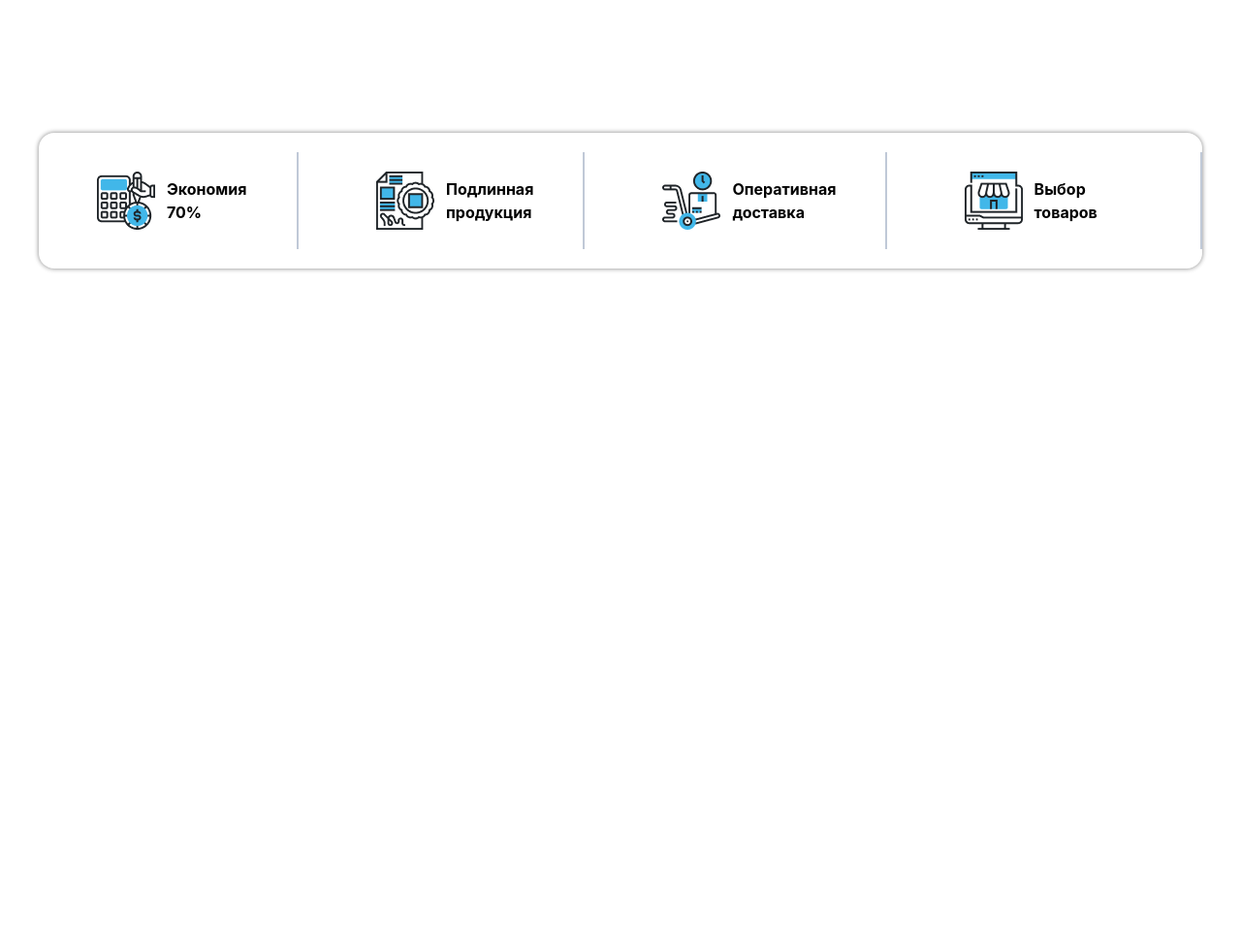
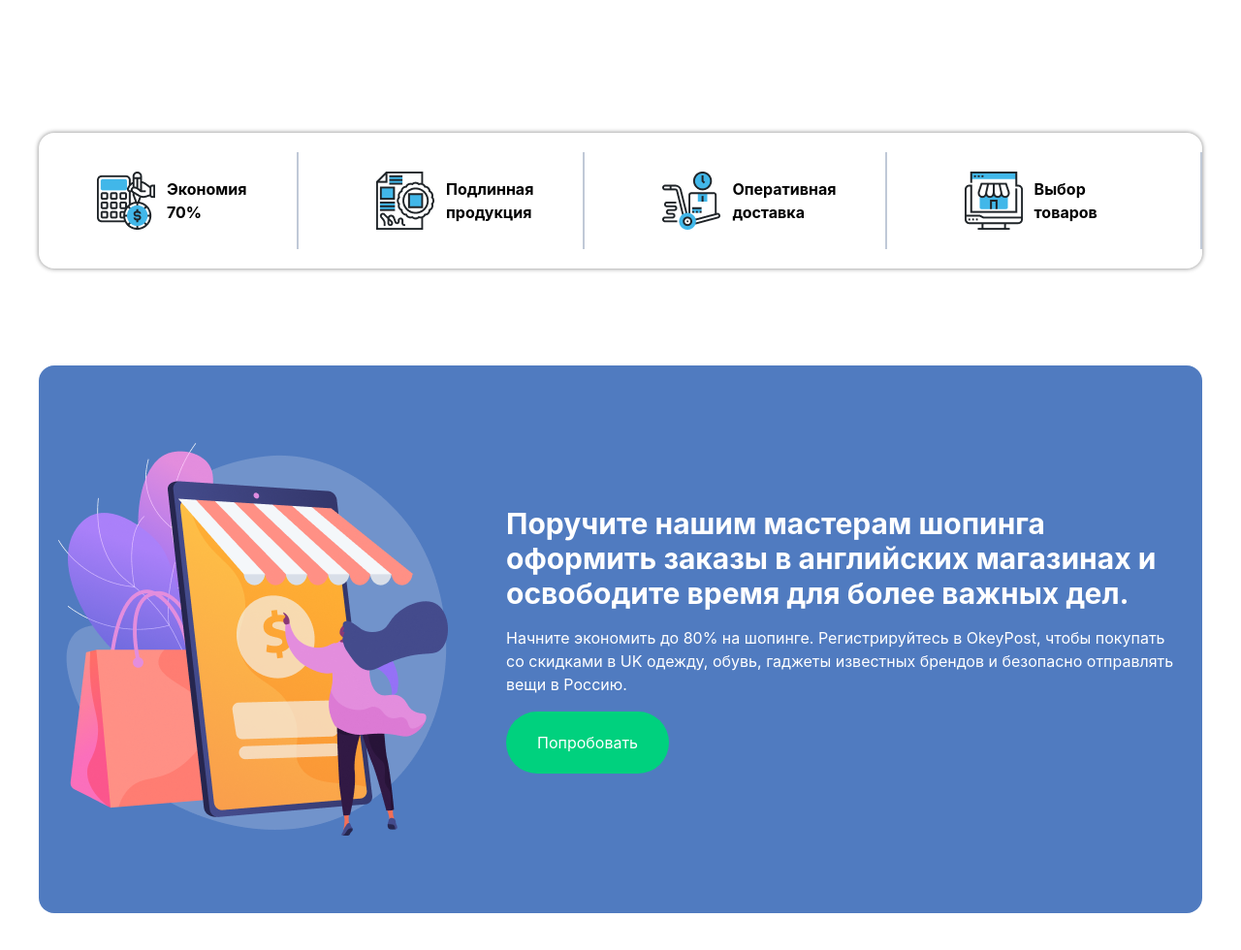
Before and after one commit to Vikingstrong/Home-Work-12, a website: page index.html in a window 1280 px wide. Shown: the part 1926-2906 px from the top of the page at 97% size. Before the commit the page ends 2223 px from the top, so only its background shows below. Drawn offline with nearby package versions, Linux system fonts and the light colour scheme; files that its build step writes are made by us from their sources.

Commit message:
Add section 4 on page 1

```diff
--- a/index.html
+++ b/index.html
@@ -114,6 +114,15 @@
             <p class="font-bold">Выбор товаров</p>
         </div>
     </section>
+
+    <section class="max-w-300 m-auto lg:my-25 flex flex-col gap-5 lg:flex-row rounded-2xl lg:gap-15 bg-[#507BC0] p-5  lg:py-20 items-center">
+        <img src="src/img/imgpage1/section4/img.png" alt="">
+        <aside class="flex flex-col gap-4 text-white items-start">
+            <h2 class="font-bold text-3xl">Поручите нашим мастерам шопинга оформить заказы в английских магазинах и освободите время для более важных дел.</h2>
+            <p>Начните экономить до 80% на шопинге. Регистрируйтесь в OkeyPost, чтобы покупать со скидками в UK одежду, обувь, гаджеты известных брендов и безопасно отправлять вещи в Россию.</p>
+            <button class="py-5 px-8 bg-[#00D17E] text-white rounded-4xl">Попробовать</button>
+        </aside>
+    </section>
 </main>
 </body>
 </html>
```
Also changed, not shown: src/img/imgpage1/section4/img.png (added).
